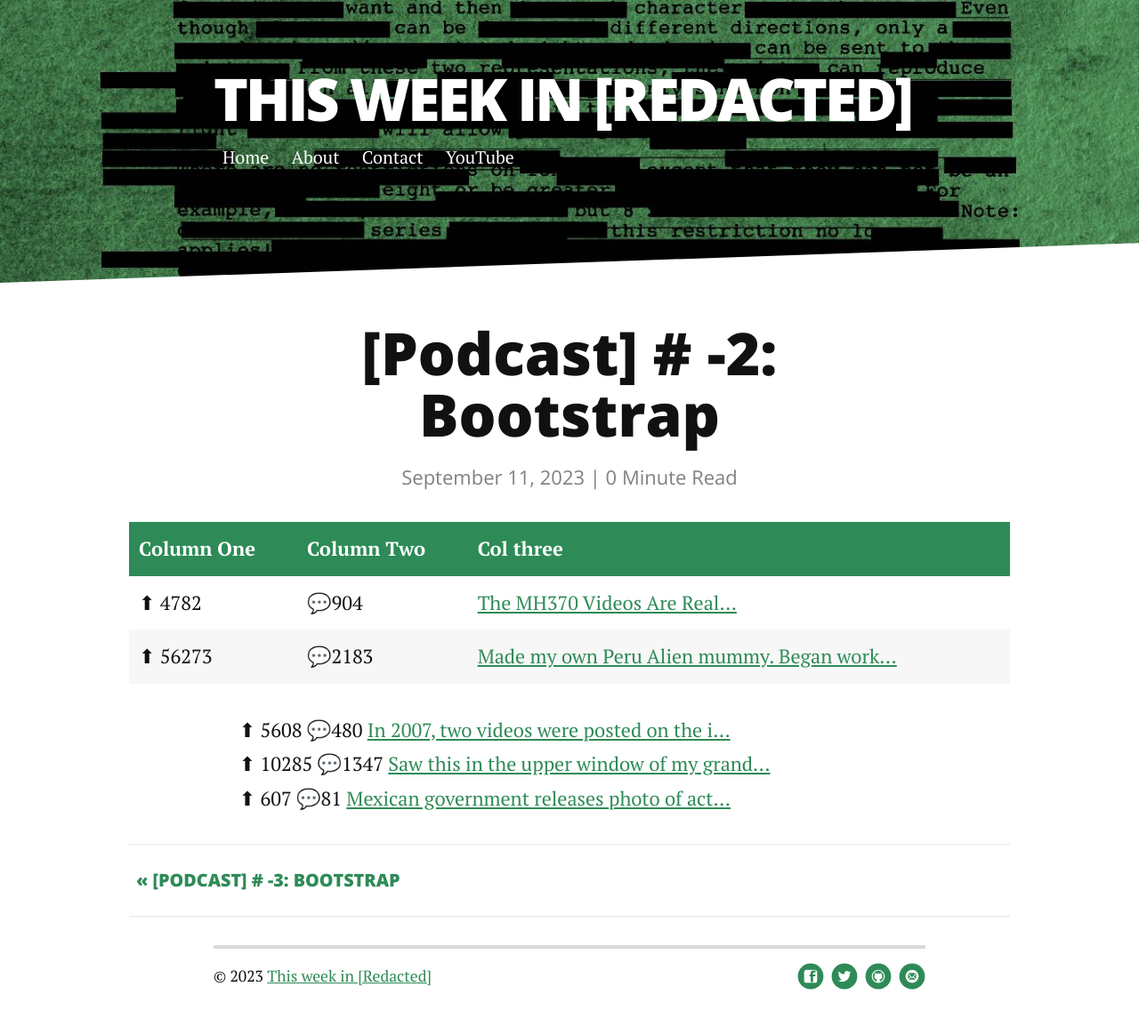
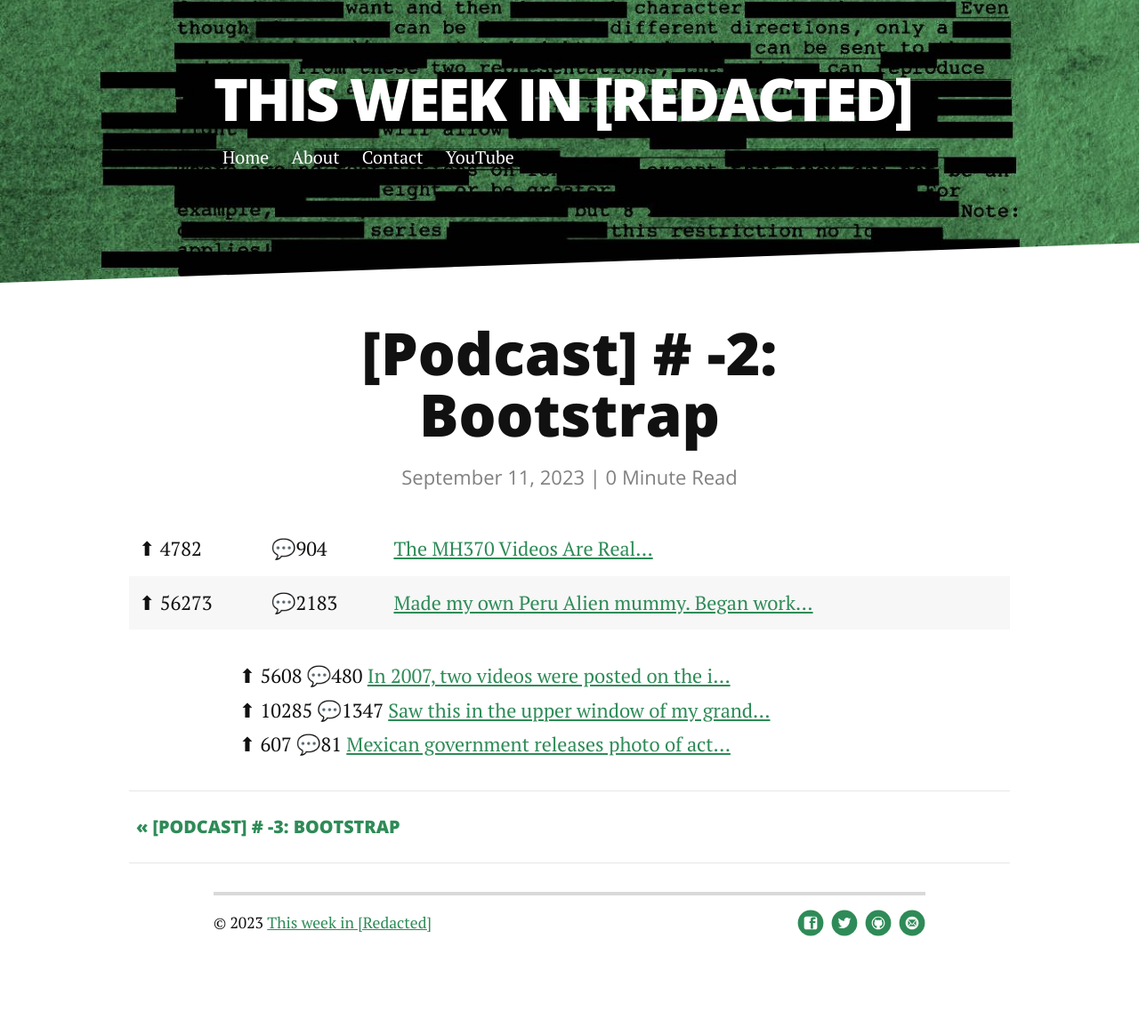
Before and after one commit to thisweekinredacted/thisweekinredacted.github.io, a Jekyll site: the page built from _posts/2023-9-11-podcast-minus-2.markdown, in a window 1280 px wide. Shown: the whole page at 89% size. Built offline with Jekyll 4.4.1, drawn with Linux system fonts in a browser that asks for light colours; nearby versions of some CDN libraries; after the commit the page ends 1094 px from its top, so only the background shows below that.

Commit message:
Update 2023-9-11-podcast-minus-2.markdown

```diff
--- a/_posts/2023-9-11-podcast-minus-2.markdown
+++ b/_posts/2023-9-11-podcast-minus-2.markdown
@@ -9,7 +9,6 @@ td, th {
 }
 </style>
 
-| Column One    | Column Two    |   Col three  |
 | ---           | ---           | ---              |
 | ⬆ 4782 | 💬904 |  [The MH370 Videos Are Real...](https://www.reddit.com/r/conspiracy/comments/16gom4a/the_mh370_videos_are_real/)
 | ⬆ 56273 | 💬2183 |  [Made my own Peru Alien mummy. Began work...](https://i.redd.it/wxno3xo292ob1.png)
```
